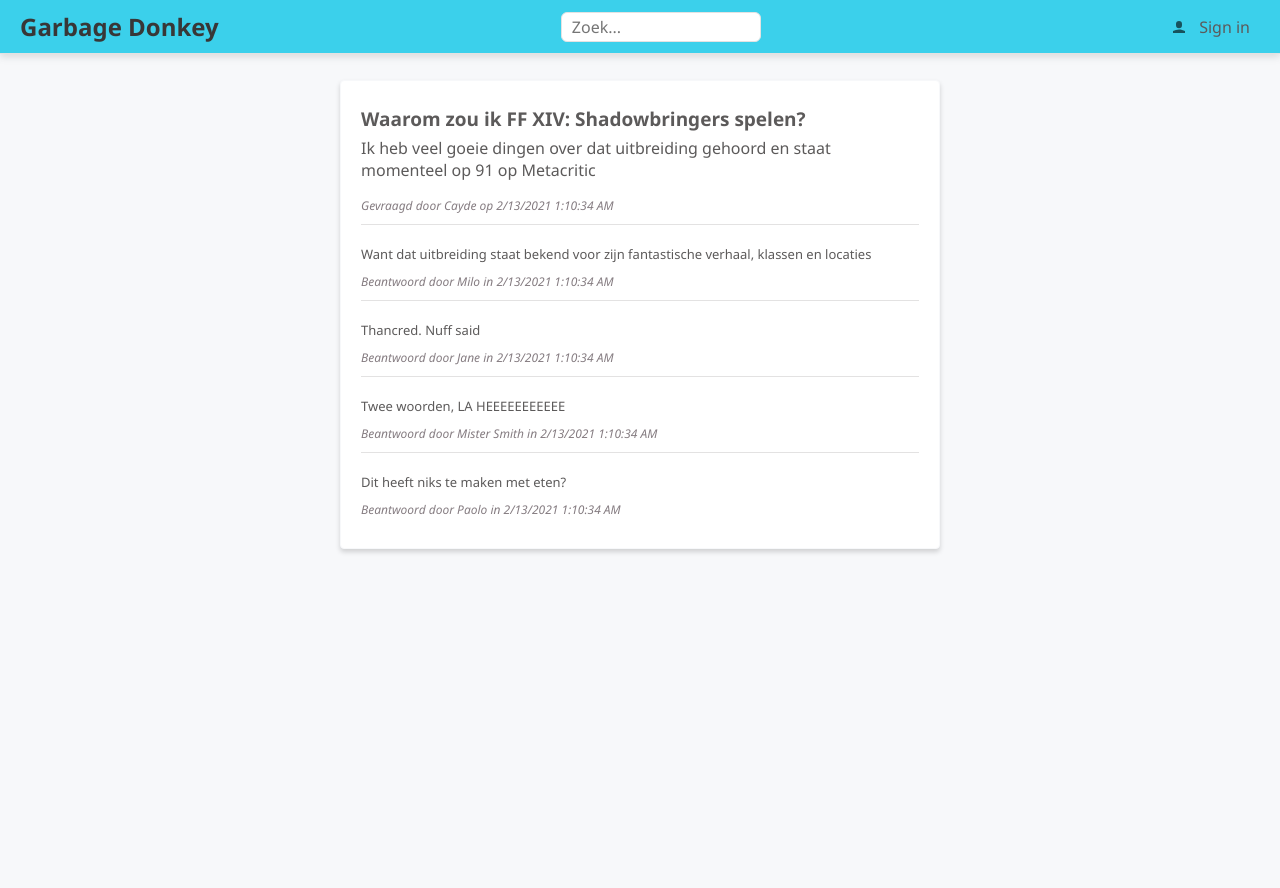
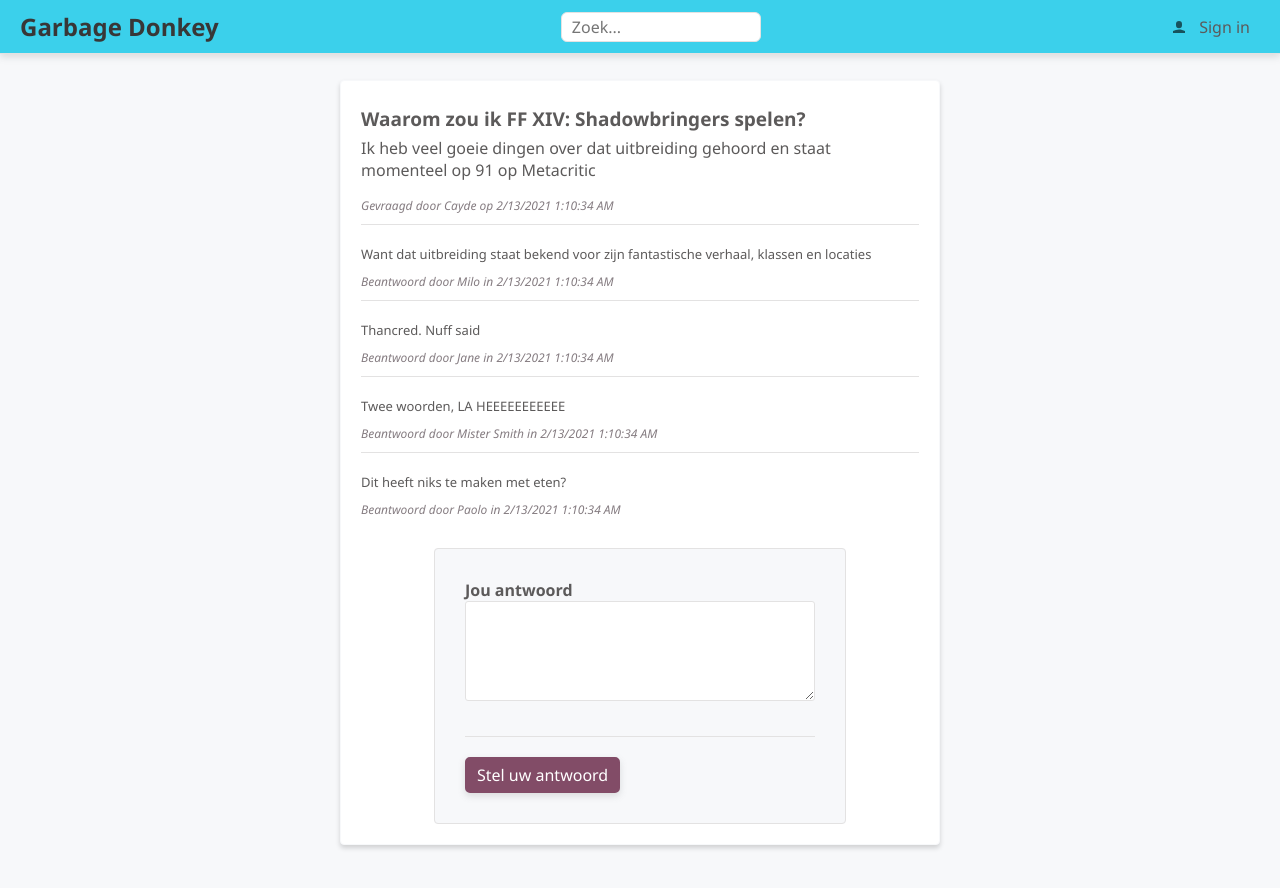
Before and after one commit to SquallyWally/QandA, a React (Create React App) app in the folder QandA/frontend/: page /vragen/1 in a window 1280 px wide. Shown: the top 888 px of the page. Before the commit the page ends 800 px from the top, so only its background shows below. Built offline with nearby package versions, Linux system fonts and the light colour scheme.

Commit message:
Fixed validation bug

```diff
--- a/QandA/frontend/src/Antwoord.tsx
+++ b/QandA/frontend/src/Antwoord.tsx
@@ -21,6 +21,7 @@
         font-size: 13px;
       `}
     >
+      {/* Hier wordt het content van het antwoord weergeven */}
       {data.content}
     </div>
     <div
--- a/QandA/frontend/src/App.tsx
+++ b/QandA/frontend/src/App.tsx
@@ -19,7 +19,7 @@
 import { QuestionPage } from './QuestionPage';
 const VraagPage = lazy(() => import('./VraagPage'));
 
-//pag 168
+//pag 183
 function App() {
   //debugger;
   return (
--- a/QandA/frontend/src/Field.tsx
+++ b/QandA/frontend/src/Field.tsx
@@ -31,7 +31,7 @@
 `;
 
 export const Field: FC<Props> = ({ name, label, type = 'Text' }) => {
-  const { setWaarde } = useContext(FormContext);
+  const { setWaarde, touched, setTouched, validatie } = useContext(FormContext);
   //onChange even om het setWarde op te roepen binnen het context
   const handleChange = (
     e: ChangeEvent<HTMLInputElement> | ChangeEvent<HTMLTextAreaElement>,
@@ -39,11 +39,29 @@
     if (setWaarde) {
       setWaarde(name, e.currentTarget.value);
     }
+
+    //Invoke het validatie wanneer het textfeld word aangeraakt
+    if (touched[name]) {
+      if (validatie) {
+        validatie(name);
+      }
+    }
   };
+
+  //Vertel aan het Form.tsx wanneer Field word aangeraakt
+  const handleBlur = () => {
+    if (setTouched) {
+      setTouched(name);
+    }
+    if (validatie) {
+      validatie(name);
+    }
+  };
+
   //onChhange handler eindigt hier
   return (
     <FormContext.Consumer>
-      {(waardes) => (
+      {({ waardes, errors }) => (
         <div
           css={css`
             display: flex;
@@ -66,10 +84,9 @@
             <input
               type={type.toLowerCase()}
               id={name}
-              value={
-                waardes.waardes[name] === undefined ? '' : waardes.waardes[name]
-              }
+              value={waardes[name] === undefined ? '' : waardes[name]}
               onChange={handleChange}
+              onBlur={handleBlur}
               css={baseCSS}
             />
           )}
@@ -77,16 +94,28 @@
           {type === 'TextArea' && (
             <textarea
               id={name}
-              value={
-                waardes.waardes[name] === undefined ? '' : waardes.waardes[name]
-              }
+              value={waardes[name] === undefined ? '' : waardes[name]}
               onChange={handleChange}
+              onBlur={handleBlur}
               css={css`
                 ${baseCSS};
                 height: 100px;
               `}
             />
           )}
+          {errors[name] &&
+            errors[name].length > 0 &&
+            errors[name].map((error) => (
+              <div
+                key={error}
+                css={css`
+                  font-size: 12px;
+                  color: red;
+                `}
+              >
+                {error}
+              </div>
+            ))}
         </div>
       )}
     </FormContext.Consumer>
--- a/QandA/frontend/src/Form.tsx
+++ b/QandA/frontend/src/Form.tsx
@@ -1,27 +1,155 @@
-import { FC, useState, createContext } from 'react';
+import { FC, useState, createContext, FormEvent } from 'react';
 import { PrimaireKnop, gray5, gray6 } from './Styles';
 /**@jsxRuntime classic */
 /**@jsx jsx */
 import { css, jsx } from '@emotion/react';
 
+type Validator = (value: any, args?: any) => string;
+
 export interface Waardes {
   [key: string]: any; //Indexable type
+}
+export interface Errors {
+  [key: string]: string[];
+}
+
+//validaton anneer het text veld werd aangeraakt
+export interface Touched {
+  [key: string]: boolean;
 }
 
 interface FormContextProps {
   waardes: Waardes;
   setWaarde?: (fieldName: string, waarde: any) => void;
+  errors: Errors;
+  validatie?: (fieldName: string) => void;
+  touched: Touched;
+  setTouched?: (fieldName: string) => void;
+}
+
+interface Validation {
+  validator: Validator;
+  arg?: any;
+}
+
+interface ValidationProp {
+  [key: string]: Validation | Validation[];
+}
+
+export interface SubmitResult {
+  success: boolean;
+  errors?: Errors;
 }
 
 interface Props {
   submitCaption?: string;
+  validationRules?: ValidationProp;
+  onSubmit: (waardes: Waardes) => Promise<SubmitResult>;
+  successMessage?: string;
+  failureMessage?: string;
 }
 
 //doorsturen van een initiele waarde is een verreiste voor deze context, sans waarom setWaarde optioneel is
-export const FormContext = createContext<FormContextProps>({ waardes: {} });
+export const FormContext = createContext<FormContextProps>({
+  waardes: {},
+  errors: {},
+  touched: {},
+});
 
-export const Form: FC<Props> = ({ submitCaption, children }) => {
+export const minLength: Validator = (value: any, length: number): string =>
+  value && value.length < length
+    ? `Dit moet tenminste ${length} karakters lang zijn`
+    : '';
+
+export const required: Validator = (value: any): string =>
+  value === undefined || value === null || value === ''
+    ? 'Dit moet worden ingevuld'
+    : '';
+
+export const Form: FC<Props> = ({
+  submitCaption,
+  children,
+  validationRules,
+  onSubmit,
+  successMessage = 'Success!',
+  failureMessage = 'Something went wrong, what a failure',
+}) => {
   const [waardes, setWaardes] = useState<Waardes>({});
+
+  const [errors, setErrors] = useState<Errors>({});
+
+  const [touched, setTouched] = useState<Touched>({});
+
+  const [submitting, setSubmitting] = useState(false);
+
+  const [submitted, setSubmitted] = useState(false);
+
+  const [submitError, setSubmitError] = useState(false);
+
+  const validatie = (fieldName: string): string[] => {
+    //Single validation object OF een array met validation objecten
+    if (!validationRules) {
+      return [];
+    }
+    if (!validationRules[fieldName]) {
+      return [];
+    }
+
+    //Uniforme situatie door altijd te werken met een reeks regels
+    const regels = Array.isArray(validationRules[fieldName])
+      ? (validationRules[fieldName] as Validation[])
+      : ([validationRules[fieldName]] as Validation[]);
+
+    //Doorploopt de regels, waardoor de validator kan worden aangroepen en eventueel errors verzamelen in fieldErrors
+    const fieldErrors: string[] = [];
+    regels.forEach((regel) => {
+      const error = regel.validator(waardes[fieldName], regel.arg);
+      if (error) {
+        fieldErrors.push(error);
+      }
+    });
+    //Update deze functie met nieuwe errors
+    const newErrors = { ...errors, [fieldName]: fieldErrors };
+    setErrors(newErrors);
+    return fieldErrors;
+  };
+
+  //Async want de handler function doorgestuurd om een web service op te roepen, wat async is
+  const handleSubmit = async (e: FormEvent<HTMLFormElement>) => {
+    e.preventDefault();
+    if (validateForm()) {
+      // set state to indicate submission is in progress
+      setSubmitting(true);
+
+      // call the consumer submit functiom
+      setSubmitError(false);
+      const result = await onSubmit(waardes);
+      setErrors(result.errors || {});
+      setSubmitError(!result.success);
+
+      //set any errors in state
+      // set State to indicate submission has finished
+      setSubmitting(false);
+      setSubmitted(true);
+    }
+  };
+
+  //Doorloopt elke validatie regel voor elk veldm en roept elk regel aan
+  const validateForm = () => {
+    const newErrors: Errors = {};
+    let haveError: boolean = false;
+    if (validationRules) {
+      Object.keys(validationRules).forEach((fieldName) => {
+        newErrors[fieldName] = validatie(fieldName);
+        if (newErrors[fieldName].length > 0) {
+          haveError = true;
+        }
+      });
+    }
+    setErrors(newErrors);
+    return !haveError;
+  };
+
   return (
     //   Met Provider geeft de Chldren components van het form toegang
     //Dus het gehele form kan worden gebruikt door bestanden dat FormContext importeert
@@ -31,10 +159,18 @@
         setWaarde: (fieldName: string, waarde: any) => {
           setWaardes({ ...waardes, [fieldName]: waarde });
         },
+        errors,
+        validatie,
+        touched,
+        setTouched: (fieldName: string) => {
+          setTouched({ ...touched, [fieldName]: true });
+        },
       }}
     >
-      <form noValidate={true}>
+      <form noValidate={true} onSubmit={handleSubmit}>
         <fieldset
+          // disable the form when submission is in progress OR succesfully submitted
+          disabled={submitting || (submitted && !submitError)}
           css={css`
             margin: 10px auto 0 auto;
             padding: 30px;
@@ -55,6 +191,24 @@
           >
             <PrimaireKnop type="submit">{submitCaption}</PrimaireKnop>
           </div>
+          {submitted && submitError && (
+            <p
+              css={css`
+                color: red;
+              `}
+            >
+              {failureMessage}
+            </p>
+          )}
+          {submitted && !submitError && (
+            <p
+              css={css`
+                color: green;
+              `}
+            >
+              {successMessage}
+            </p>
+          )}
         </fieldset>
       </form>
     </FormContext.Provider>
--- a/QandA/frontend/src/QuestionPage.tsx
+++ b/QandA/frontend/src/QuestionPage.tsx
@@ -1,13 +1,14 @@
 import React, { FC, useState, Fragment, useEffect } from 'react';
 import { Page } from './Page';
 import { RouteComponentProps as Router } from 'react-router-dom';
-
 /** @jsxRuntime classic */
 /**@jsx jsx */
 import { css, jsx } from '@emotion/react';
 import { gray3, gray5, gray6 } from './Styles';
-import { getVraag, VraagData } from './VragenData';
+import { getVraag, VraagData, postAntwoord } from './VragenData';
 import { AntwoordenLijst } from './AntwoordenLijst';
+import { Form, minLength, required, Waardes } from './Form';
+import { Field } from './Field';
 
 interface RouteParams {
   questionId: string;
@@ -30,6 +31,17 @@
       doGetVraag(questionId);
     }
   }, [match.params.questionId]);
+
+  const handleSubmit = async (w: Waardes) => {
+    const res = await postAntwoord({
+      questionId: vraag!.questionId,
+      content: w.content,
+      userName: 'Rey',
+      created: new Date(),
+    });
+
+    return { success: res ? true : false };
+  };
 
   return (
     <Page>
@@ -73,6 +85,26 @@
               } op ${vraag.created.toLocaleDateString()} ${vraag.created.toLocaleTimeString()}`}
             </div>
             <AntwoordenLijst data={vraag.antwoorden} />
+            <div
+              css={css`
+                margin-top: 20px;
+              `}
+            >
+              <Form
+                submitCaption="Stel uw antwoord"
+                validationRules={{
+                  content: [
+                    { validator: required },
+                    { validator: minLength, arg: 50 },
+                  ],
+                }}
+                onSubmit={handleSubmit}
+                failureMessage="Lmao"
+                successMessage="Nice"
+              >
+                <Field name="content" label="Jou antwoord" type="TextArea" />
+              </Form>
+            </div>
           </Fragment>
         )}
       </div>
--- a/QandA/frontend/src/VraagPage.tsx
+++ b/QandA/frontend/src/VraagPage.tsx
@@ -1,5 +1,39 @@
 import React from 'react';
 import { Page } from './Page';
+import { Form, minLength, required, Waardes } from './Form';
+import { Field } from './Field';
+import { postVraag } from './VragenData';
 
-export const VraagPage = () => <Page title="stel een vraag" />;
+//Deze functie werkt async
+export const VraagPage = () => {
+  const handleSubmit = async (w: Waardes) => {
+    const vraag = await postVraag({
+      title: w.title,
+      content: w.content,
+      userName: 'Rey',
+      created: new Date(),
+    });
+    return { success: vraag ? true : false };
+  };
+
+  return (
+    <Page title="stel een vraag">
+      <Form
+        submitCaption="Stel uw vraag"
+        validationRules={{
+          title: [{ validator: required }, { validator: minLength, arg: 10 }],
+          content: [{ validator: required }, { validator: minLength, arg: 50 }],
+        }}
+        onSubmit={handleSubmit}
+        failureMessage="Er is een groot probleem met uw vraag"
+        successMessage="Chill"
+      >
+        <Field name="title" label="Title" />
+        <Field name="content" label="Content" type="TextArea" />
+      </Form>
+    </Page>
+  );
+};
 export default VraagPage;
+
+//Pagina 190
```
Also changed, not shown: QandA/frontend/src/Header.tsx (+9 -3 lines).
